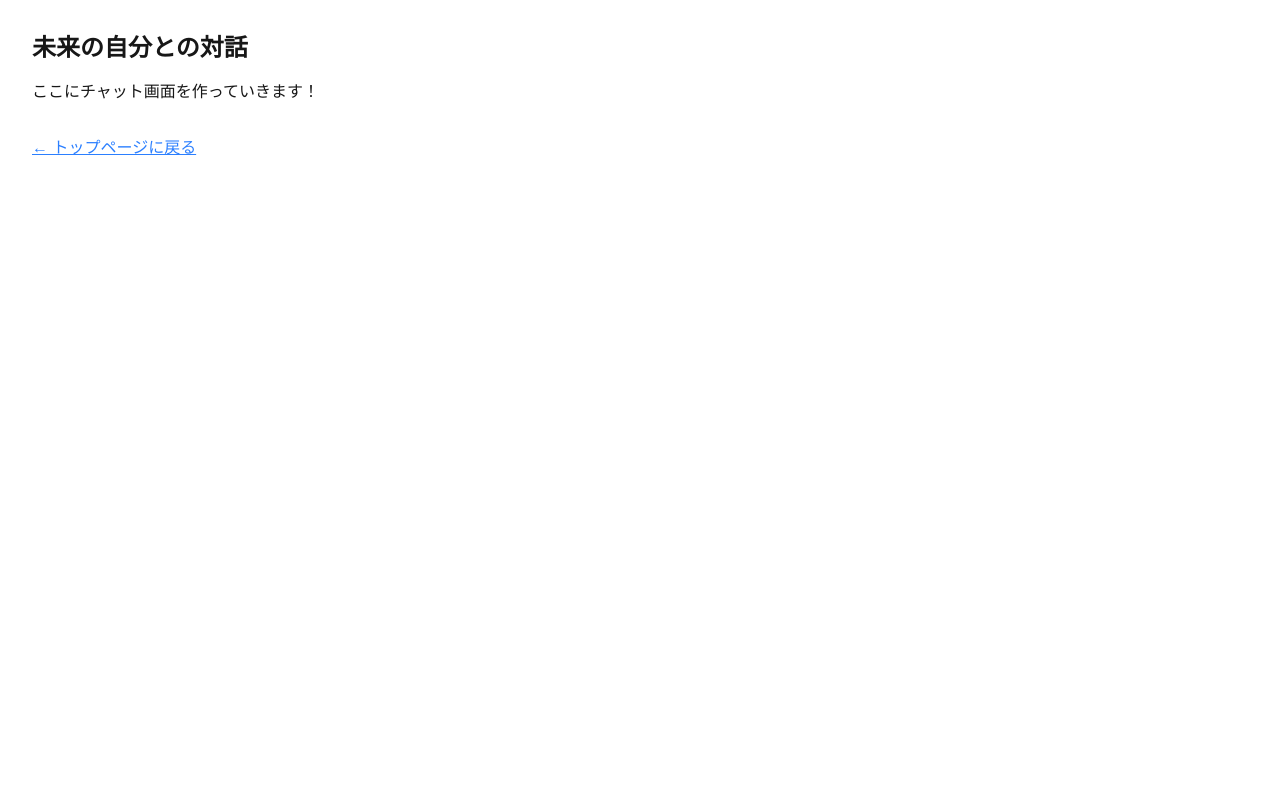
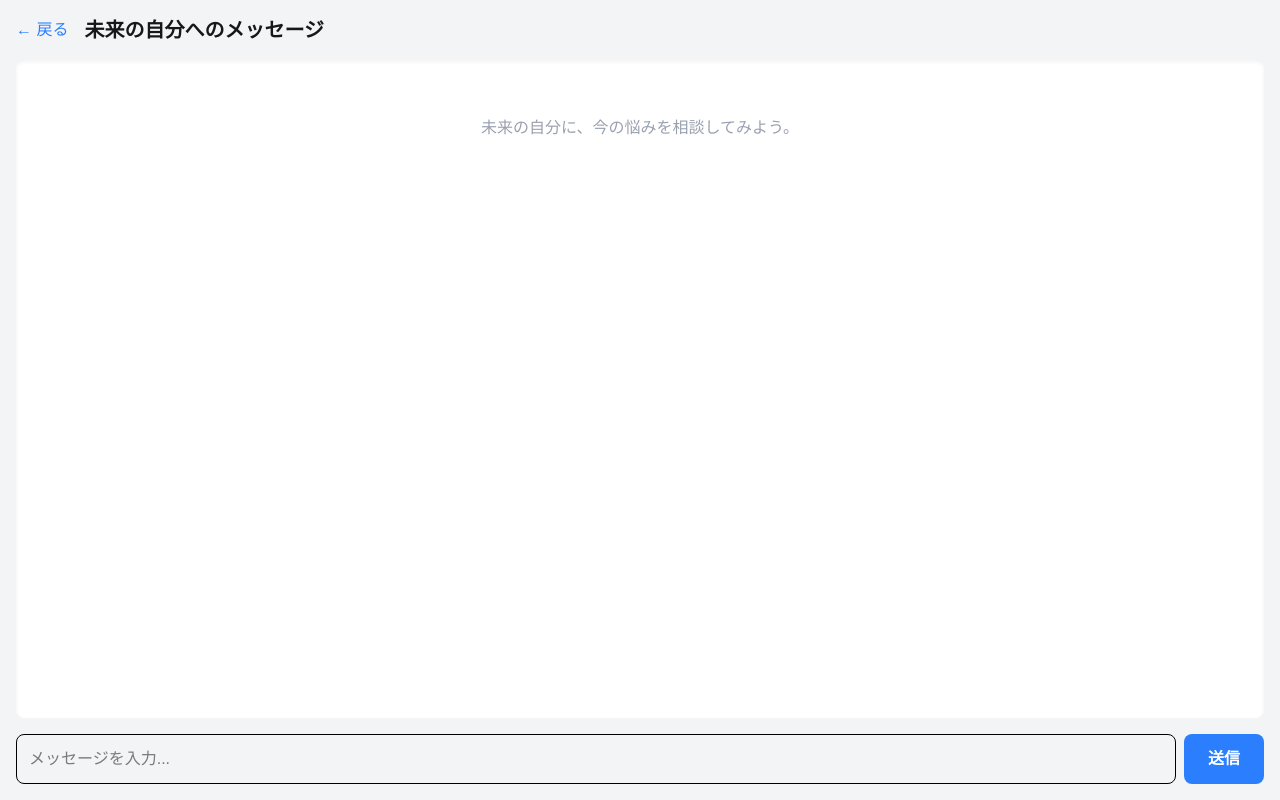
Before and after one commit to ryu39jp-dev/future-self-feedback, a Next.js app: page /chat in a window 1280 px wide. Built offline with nearby package versions, Linux system fonts and the light colour scheme.

Commit message:
feat: チャット画面の入力フォームを実装 (close #1)

```diff
--- a/src/app/chat/page.tsx
+++ b/src/app/chat/page.tsx
@@ -1,13 +1,49 @@
+"use client"; // ← 「ユーザーが操作する画面だよ」という合図
+
+import { useState } from "react";
+import Link from "next/link";
+
 export default function ChatPage() {
+  // 入力された文字を「状態（State）」として保存する箱
+  const [inputText, setInputText] = useState("");
+
+  const handleSend = () => {
+    if (!inputText) return;
+    alert(`未来の自分へ: ${inputText}と送ったぞ`);
+    setInputText(""); // 送信したら中身を空にする
+  };
+
   return (
-    <div className="p-8">
-      <h1 className="text-2xl font-bold">未来の自分との対話</h1>
-      <p className="mt-4">ここにチャット画面を作っていきます！</p>
+    <div className="flex flex-col h-screen bg-gray-100 p-4">
+      {/* ヘッダー */}
+      <div className="flex items-center mb-4">
+        <Link href="/" className="text-blue-500 mr-4">← 戻る</Link>
+        <h1 className="text-xl font-bold">未来の自分へのメッセージ</h1>
+      </div>
 
-      {/* 元のページに戻るリンク */}
-      <a href="/" className="text-blue-500 underline mt-8 block">
-        ← トップページに戻る
-      </a>
+      {/* メッセージ表示エリア（今は空っぽ） */}
+      <div className="flex-1 bg-white rounded-lg shadow-inner mb-4 p-4 overflow-y-auto">
+        <p className="text-gray-400 text-center mt-10">
+          未来の自分に、今の悩みを相談してみよう。
+        </p>
+      </div>
+
+      {/* 入力フォーム */}
+      <div className="flex gap-2">
+        <input
+          type="text"
+          value={inputText}
+          onChange={(e) => setInputText(e.target.value)}
+          placeholder="メッセージを入力..."
+          className="flex-1 p-3 border rounded-lg focus:outline-none focus:ring-2 focus:ring-blue-500 text-black"
+        />
+        <button
+          onClick={handleSend}
+          className="bg-blue-500 text-white px-6 py-2 rounded-lg font-bold hover:bg-blue-600 transition"
+        >
+          送信
+        </button>
+      </div>
     </div>
   );
 }
```
